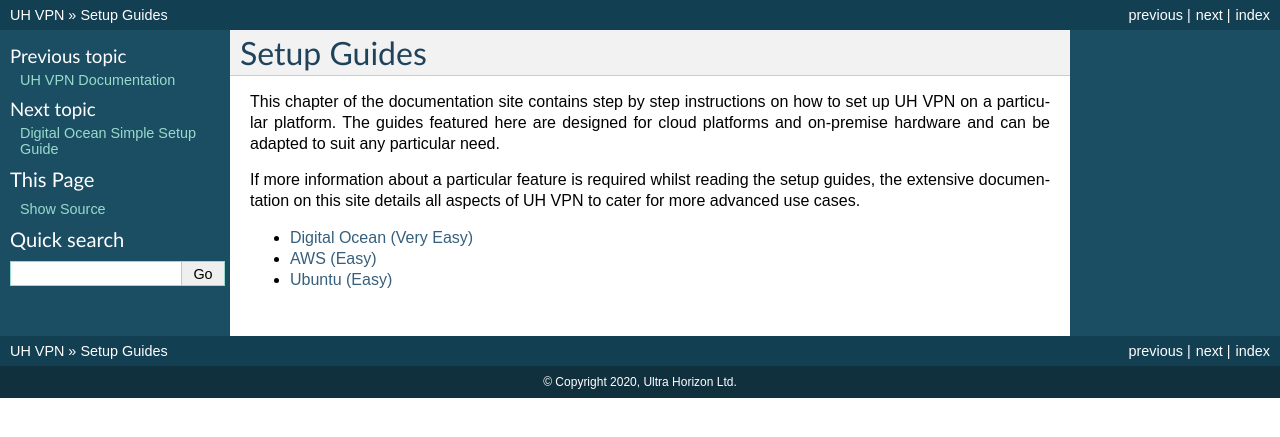
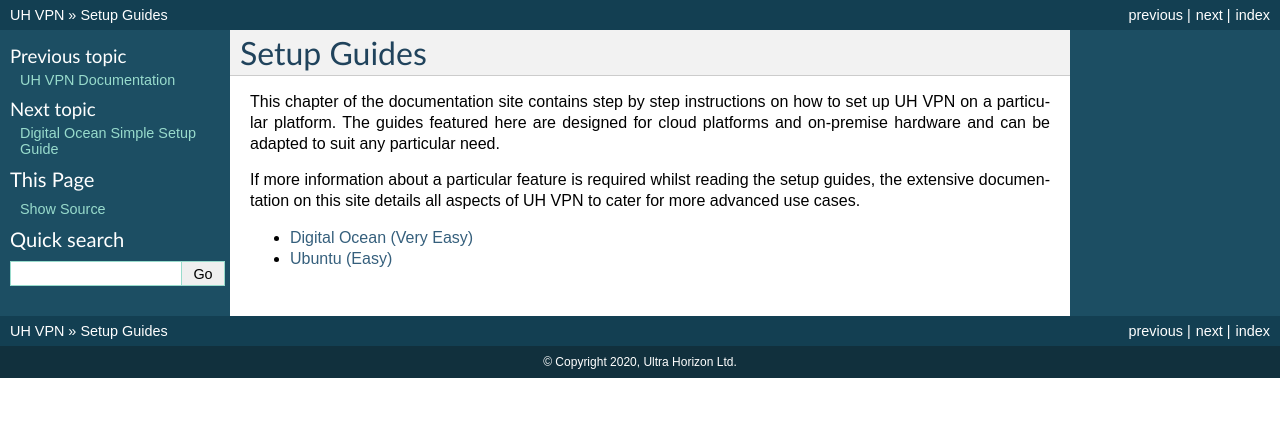
Before and after one commit to ultrahorizon/UH-VPN-Docs, a Sphinx documentation site: the page built from source/setup-guides/index.rst, in a window 1280 px wide. Shown: the top 437 px of the page. Built offline with Sphinx 7.4.7, drawn with Linux system fonts in a browser that asks for light colours.

Commit message:
Temporarily remove AWS guide for DPI Evasion update

```diff
--- a/source/setup-guides/index.rst
+++ b/source/setup-guides/index.rst
@@ -12,5 +12,4 @@
     :maxdepth: 1
 
     Digital Ocean (Very Easy) <digital-ocean/index>
-    AWS (Easy) <aws>
     Ubuntu (Easy) <ubuntu>
```
